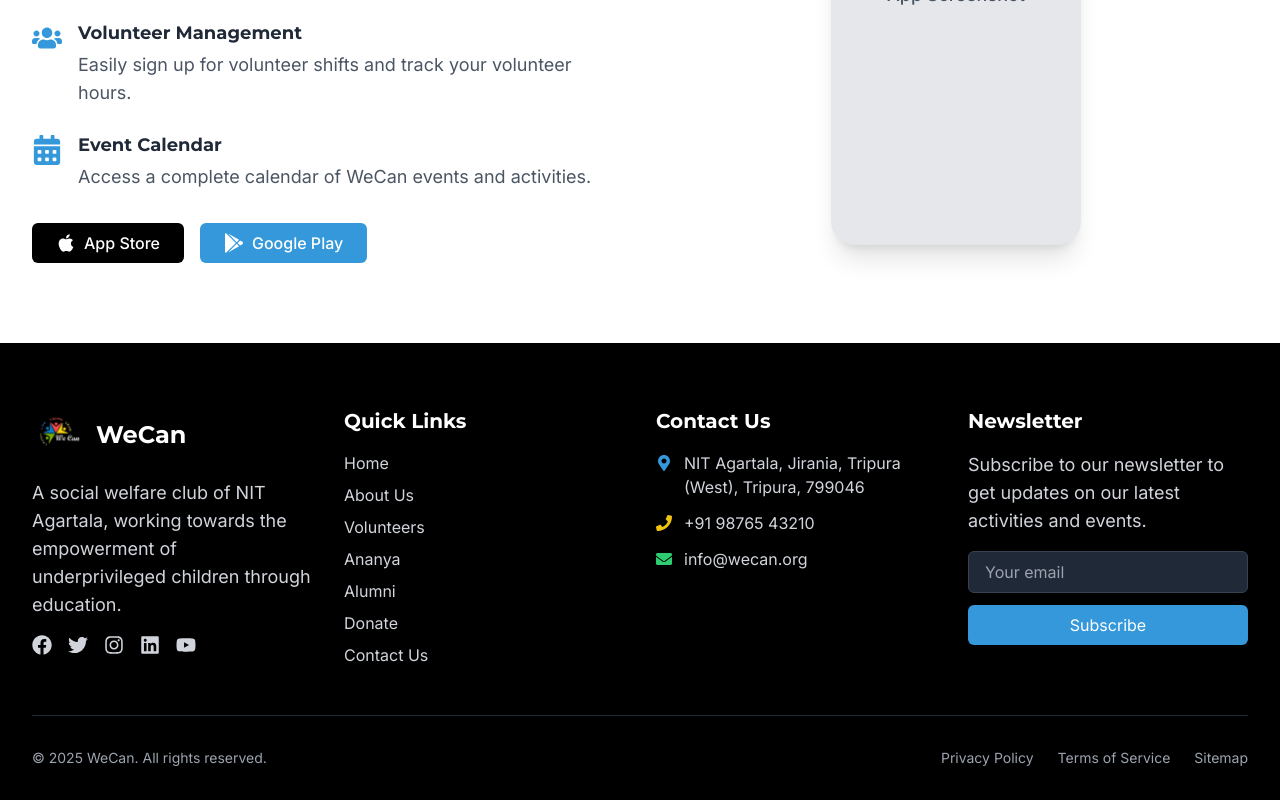
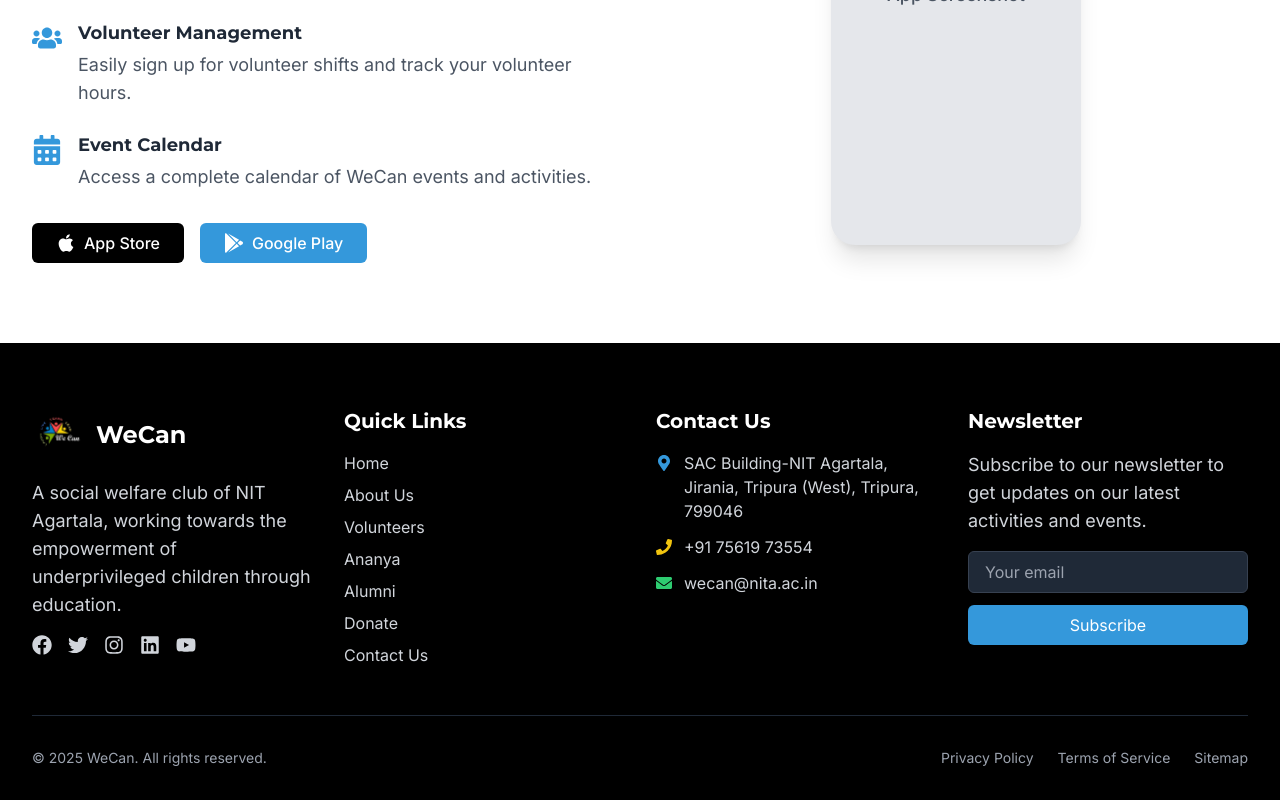
Before and after one commit to mAmanullah7/WeCan-Backend, a Next.js app: page / in a window 1280 px wide. Shown: the part 4273-5073 px from the top of the page. Built offline with nearby package versions, Linux system fonts and the light colour scheme; no server answers.

Commit message:
updated url links

```diff
--- a/src/components/Footer.tsx
+++ b/src/components/Footer.tsx
@@ -29,19 +29,19 @@
               A social welfare club of NIT Agartala, working towards the empowerment of underprivileged children through education.
             </p>
             <div className="flex space-x-4">
-              <a href="#" className="text-gray-300 hover:text-primary transition-colors" aria-label="Facebook">
+              <a href="https://facebook.com" className="text-gray-300 hover:text-primary transition-colors" aria-label="Facebook">
                 <FaFacebook size={20} />
               </a>
-              <a href="#" className="text-gray-300 hover:text-secondary transition-colors" aria-label="Twitter">
+              <a href="https://x.com/WeCan_NITA" className="text-gray-300 hover:text-secondary transition-colors" aria-label="Twitter">
                 <FaTwitter size={20} />
               </a>
-              <a href="#" className="text-gray-300 hover:text-accent transition-colors" aria-label="Instagram">
+              <a href="https://www.instagram.com/we_can_nita/" className="text-gray-300 hover:text-accent transition-colors" aria-label="Instagram">
                 <FaInstagram size={20} />
               </a>
-              <a href="#" className="text-gray-300 hover:text-primary transition-colors" aria-label="LinkedIn">
+              <a href="https://www.linkedin.com/company/wecan-nita" className="text-gray-300 hover:text-primary transition-colors" aria-label="LinkedIn">
                 <FaLinkedin size={20} />
               </a>
-              <a href="#" className="text-gray-300 hover:text-secondary transition-colors" aria-label="YouTube">
+              <a href="https://www.youtube.com/@we_can_nita" className="text-gray-300 hover:text-secondary transition-colors" aria-label="YouTube">
                 <FaYoutube size={20} />
               </a>
             </div>
@@ -82,19 +82,19 @@
               <li className="flex items-start gap-3">
                 <FaMapMarkerAlt className="text-primary mt-1 flex-shrink-0" />
                 <span className="text-gray-300">
-                  NIT Agartala, Jirania, Tripura (West), Tripura, 799046
+                SAC Building-NIT Agartala, Jirania, Tripura (West), Tripura, 799046
                 </span>
               </li>
               <li className="flex items-center gap-3">
                 <FaPhone className="text-secondary flex-shrink-0" />
                 <a href="tel:+919876543210" className="text-gray-300 hover:text-white transition-colors">
-                  +91 98765 43210
+                  +91 75619 73554
                 </a>
               </li>
               <li className="flex items-center gap-3">
                 <FaEnvelope className="text-accent flex-shrink-0" />
                 <a href="mailto:info@wecan.org" className="text-gray-300 hover:text-white transition-colors">
-                  info@wecan.org
+                  wecan@nita.ac.in
                 </a>
               </li>
             </ul>
@@ -133,17 +133,17 @@
           <div className="mt-4 md:mt-0">
             <ul className="flex space-x-6 text-sm">
               <li>
-                <Link href="/privacy-policy" className="text-gray-400 hover:text-white transition-colors">
+                <Link href="/" className="text-gray-400 hover:text-white transition-colors">
                   Privacy Policy
                 </Link>
               </li>
               <li>
-                <Link href="/terms-of-service" className="text-gray-400 hover:text-white transition-colors">
+                <Link href="/" className="text-gray-400 hover:text-white transition-colors">
                   Terms of Service
                 </Link>
               </li>
               <li>
-                <Link href="/sitemap" className="text-gray-400 hover:text-white transition-colors">
+                <Link href="/" className="text-gray-400 hover:text-white transition-colors">
                   Sitemap
                 </Link>
               </li>
```
